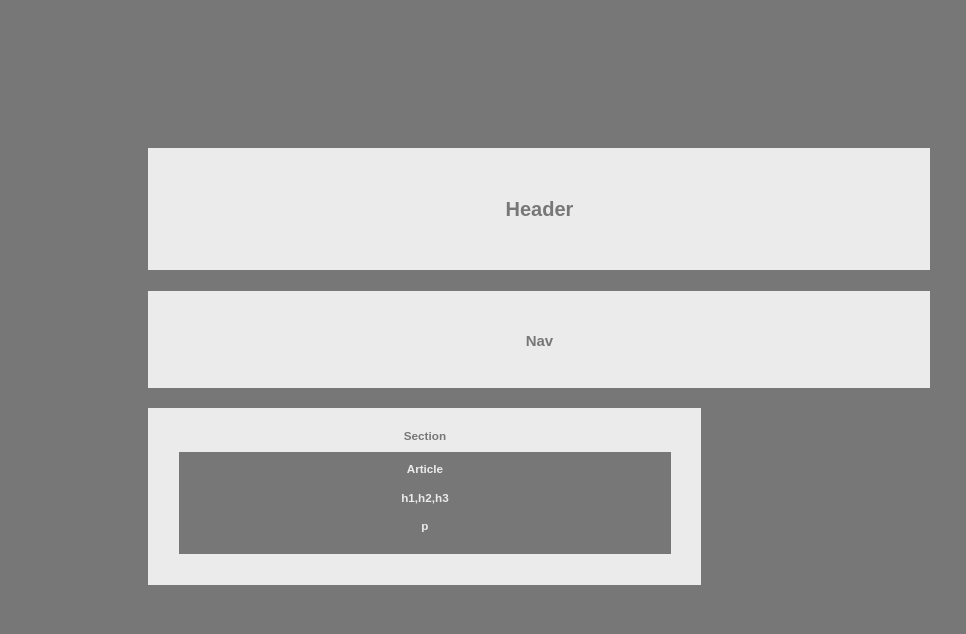
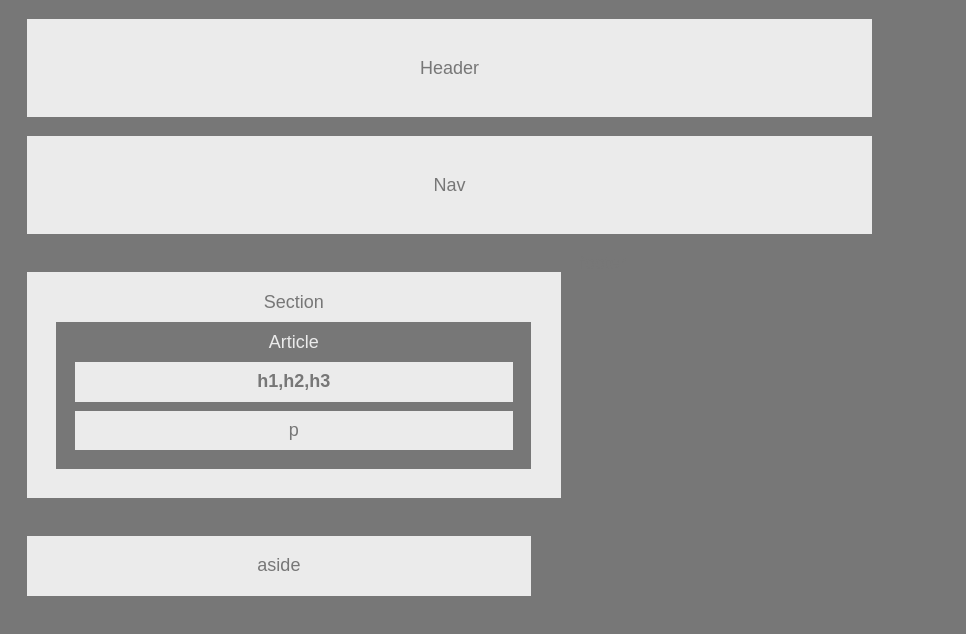
Before and after one commit to samsmeyer17/HW-Wireframe2, a plain HTML site: page index.html in a window 1280 px wide. Shown: the whole page, without its empty margins (0-966 px from the left). Drawn offline with Linux system fonts and the light colour scheme.

Commit message:
updated aside section and p section

```diff
--- a/index.html
+++ b/index.html
@@ -6,9 +6,9 @@
     <link rel="stylesheet" href="style.css">
 </head>
 <body>
-    <h1><Header>Header</Header></h1>
-    <h2><Nav>Nav</Nav></h2>
-    <h3><section>Section
+    <Header>Header</Header>
+    <Nav>Nav</Nav>
+    <section>Section
         <article>Article
             <h4>h1,h2,h3</h4>
             <p>p</p>
--- a/style.css
+++ b/style.css
@@ -1,11 +1,10 @@
+
 body {
     font-family: Arial, Helvetica, sans-serif;
     color: #777;
     background: #777;
-    width: 80%;
-    font-size: 10px;
-    margin: 5%;
-    padding: 5%;
+    width: 960px;
+    font-size: 18px;
 }
 
 header {
@@ -14,27 +13,30 @@ header {
     align-content: center;
     margin: 2%;
     padding: 4%;
-    width: 700px;
-    height: 40px;
-    vertical-align: 100%;
+    width: 80%;
+    align-content: center;
+    align-self: center;
 }
 
 nav {
     background: #ebebeb;
     text-align: center;
     align-content: center;
-    width: 700px;
     margin: 2%;
     padding: 4%;
-    height: 15px;
+    width: 80%;
+    align-content: center;
+    align-self: center;
 }
 
 section {
     background: #ebebeb;
     text-align: center;
-    width: 50%;
+    width: 495px;
     margin: 2%;
     padding: 2%;
+    align-content: space-between;
+    float: left
 
 }
 
@@ -46,9 +48,28 @@ article {
     padding: 2%;
 }
 
-h4
+h4 {
+    background: #ebebeb;
+    color: #777;
+    margin: 2%;
+    padding: 2%;
 
+}
+
+p {
+    background: #ebebeb;
+    color: #777;
+    margin: 2%;
+    padding: 2%;
+}
 
 aside {
-
+    float: left;
+    background: #ebebeb;
+    color: #777;
+    width: 465px;
+    text-align: center;
+    align-content: center;
+    margin: 2%;
+    padding: 2%;
 }
```
